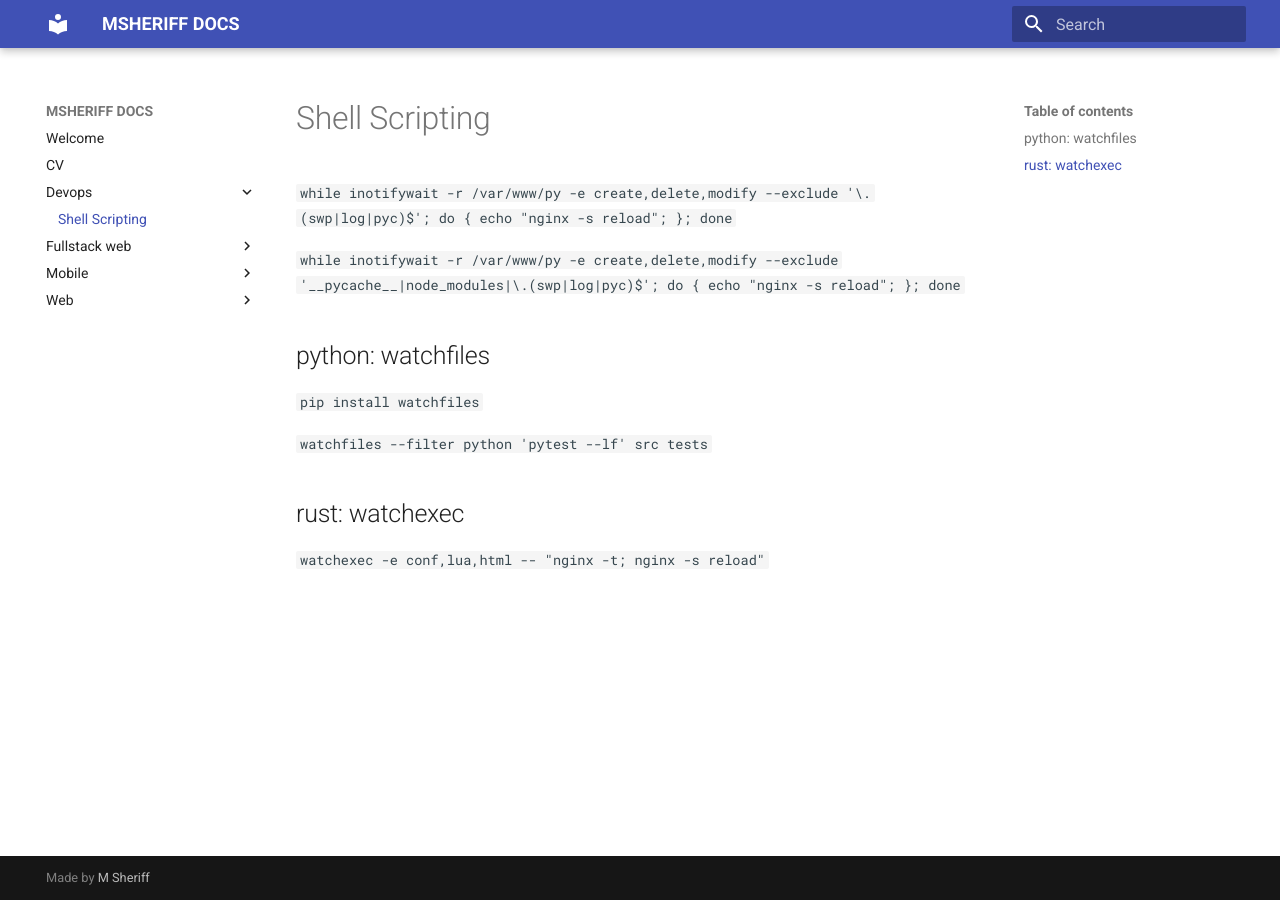
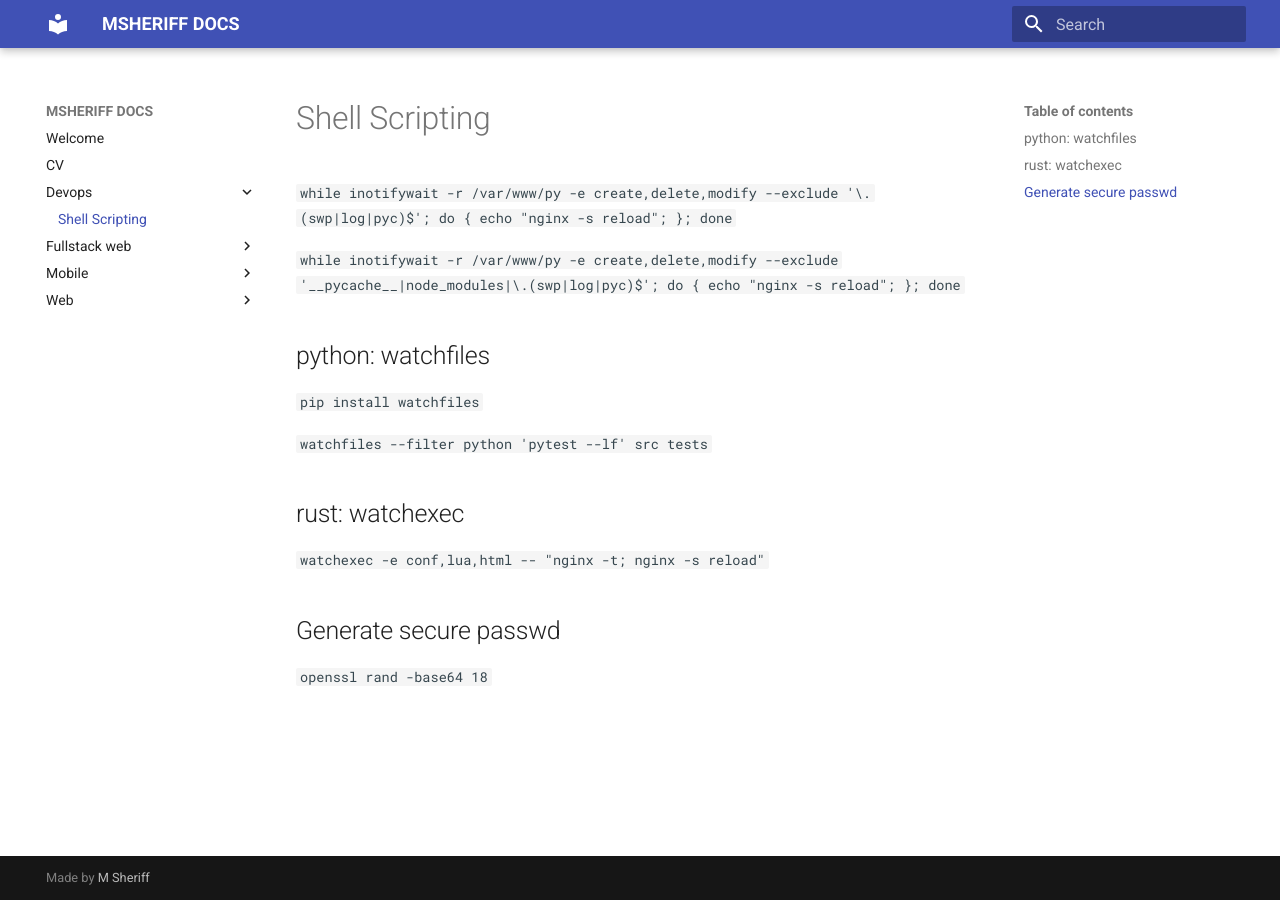
Before and after one commit to scriptmaster/docs.msheriff.com, an MkDocs documentation site: the page built from docs/devops/shell-scripting.md, in a window 1280 px wide. Built offline with MkDocs 1.6.1 and Material for MkDocs 9.7.7, drawn with Linux system fonts in a browser that asks for light colours.

Commit message:
Update shell-scripting.md

```diff
--- a/docs/devops/shell-scripting.md
+++ b/docs/devops/shell-scripting.md
@@ -13,3 +13,7 @@
 ## rust: watchexec
 
 `watchexec -e conf,lua,html -- "nginx -t; nginx -s reload"`
+
+## Generate secure passwd
+
+`openssl rand -base64 18`
```
